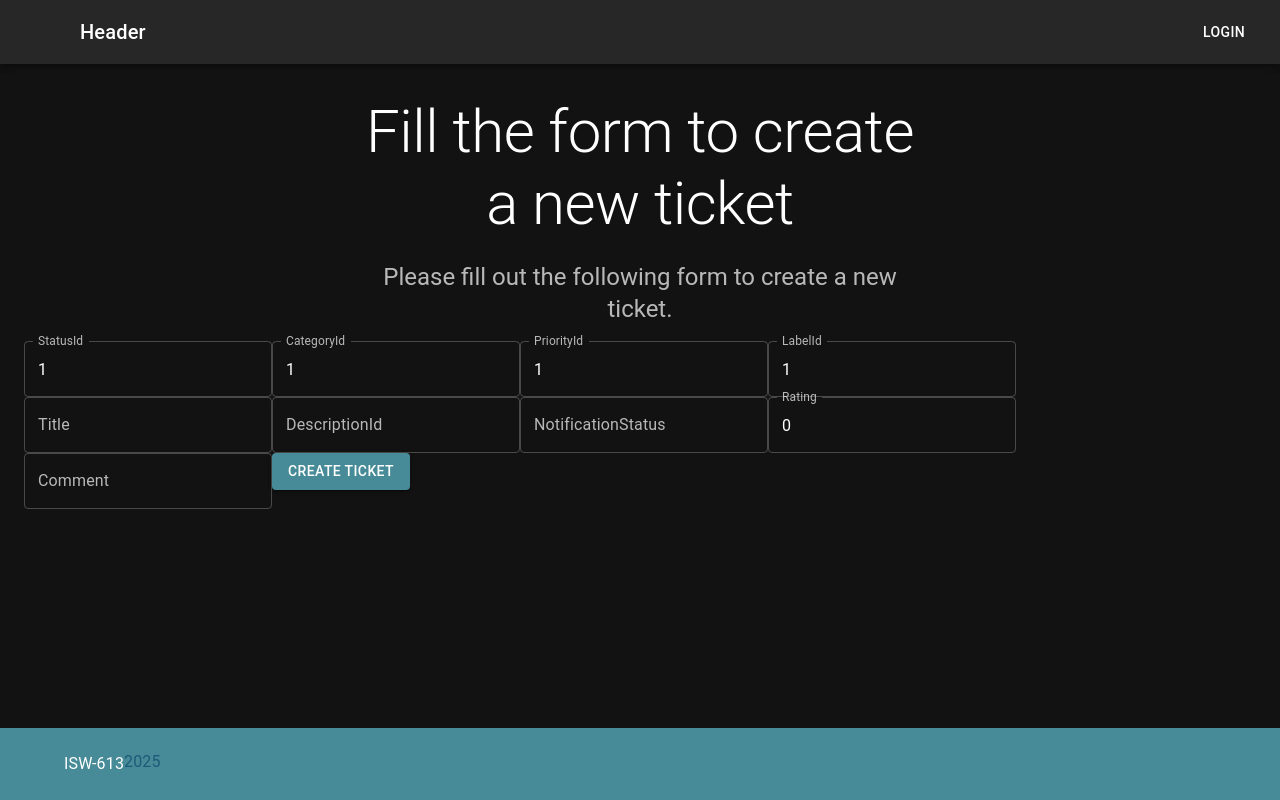
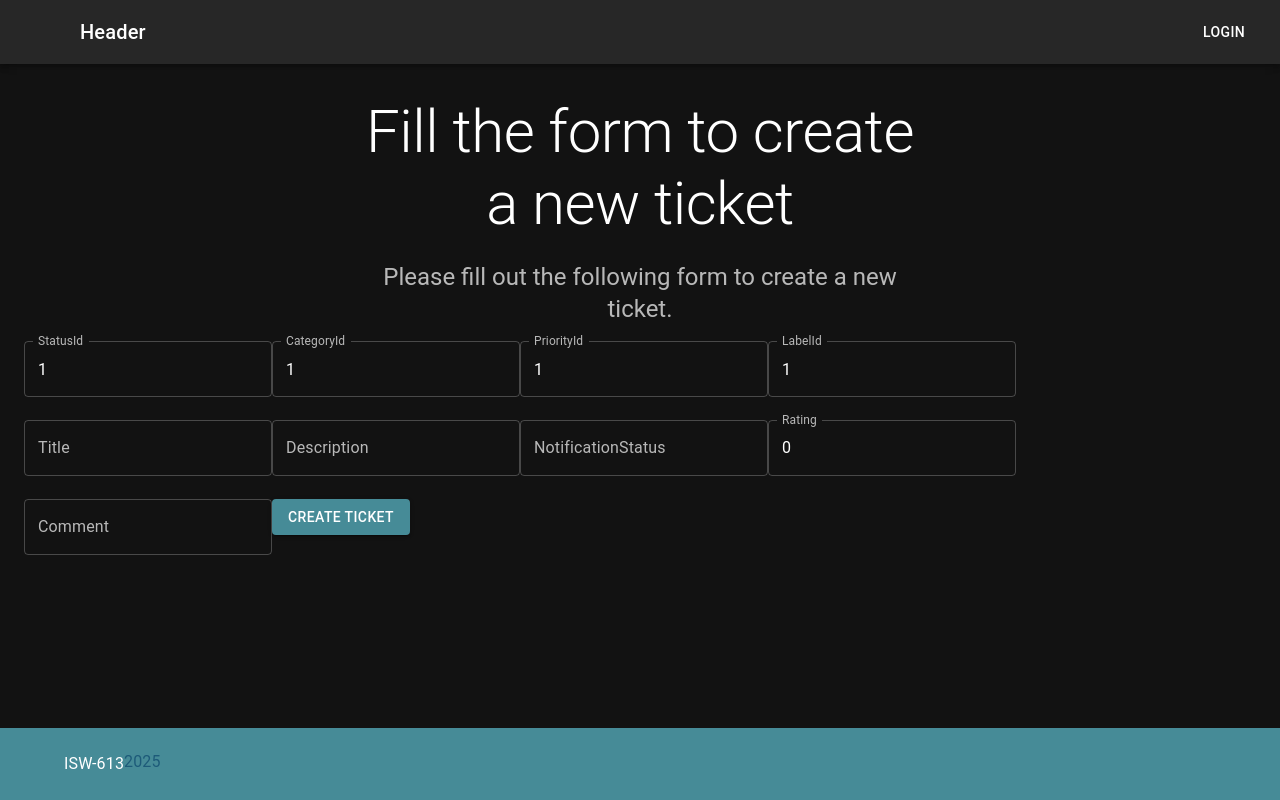
Before and after one commit to AndresBol/Netcom, a React (Vite) app in the folder client/: page /ticket/new in a window 1280 px wide. Built offline with nearby package versions, Linux system fonts and the light colour scheme; some icons are missing.

Commit message:
add yup validation and useForm hook

```diff
--- /dev/null
+++ b/client/src/services/ticket.js
@@ -0,0 +1,27 @@
+import axios from 'axios';
+const BASE_URL = "http://localhost:81/netcom/ticket";
+class TicketService {
+  getAll() {
+    return axios.get(BASE_URL);
+  }
+  getById(ticketId) {
+    return axios.get(BASE_URL + '/' + ticketId);
+  }
+  getByCategory(categoryId) {
+    return axios.get(BASE_URL + '/getAllTicketsByCategory/' + categoryId);
+  }
+  getByStatus(statusId) {
+    return axios.get(BASE_URL + '/getAllTicketsByStatus/' + statusId);
+  }
+  insert(ticket){
+    return axios.post(BASE_URL, ticket)
+  }
+  update(ticket){
+    return axios.put(BASE_URL, ticket)
+  }
+  delete(ticketId){
+    return axios.delete(BASE_URL + '/' + ticketId);
+  }
+}
+
+export default new TicketService();
--- /dev/null
+++ b/client/src/validations/ticket.js
@@ -0,0 +1,55 @@
+import * as yup from 'yup';
+import { yupResolver } from '@hookform/resolvers/yup';
+import { useForm } from 'react-hook-form';
+
+export const ticketSchema = yup.object({
+  status_id: yup
+        .number()
+        .typeError('Solo acepta números')
+        .required('El estado es requerido'),
+  category_id: yup
+        .number()
+        .typeError('Solo acepta números')
+        .required('La categoría es requerida'),
+  priority_id: yup
+        .number()
+        .typeError('Solo acepta números')
+        .required('La prioridad es requerida'),
+  label_id: yup
+        .number()
+        .typeError('Solo acepta números'),
+  title: yup
+        .string()
+        .required('El título es requerido')
+        .max(255, 'El título no puede exceder los 255 caracteres'),
+  description: yup
+        .string(),
+  notification_status: yup
+        .string()
+        .required('El estado de notificación es requerido')
+        .max(50, 'El estado de notificación no puede exceder los 50 caracteres'),
+  rating: yup
+        .number()
+        .typeError('Solo acepta números')
+        .required('La calificación es requerida')
+        .min(0, 'La calificación mínima es 0')
+        .max(5, 'La calificación máxima es 5'),
+  comment: yup
+        .string()
+        .max(500, 'El comentario no puede exceder los 500 caracteres'),
+});
+
+export const useTicketForm = () => useForm({
+  defaultValues: {
+    'status_id':1,
+    'category_id':1,
+    'priority_id':1,
+    'label_id':1,
+    'title':'',
+    'description':'',
+    'notification_status':'',
+    'rating':0,
+    'comment':'',
+  },
+  resolver: yupResolver(ticketSchema),
+});
--- a/client/src/views/ticket/new-ticket.jsx
+++ b/client/src/views/ticket/new-ticket.jsx
@@ -4,56 +4,36 @@ import TextField from "@mui/material/TextField";
 import Button from "@mui/material/Button";
 import CircularProgress from "@mui/material/CircularProgress";
 import { useState } from "react";
-import axios from "axios";
+import TicketService from "../../services/ticket";
+import { useTicketForm } from "../../validations/ticket";
+import { Controller } from "react-hook-form";
 import toast from "react-hot-toast";
 
-async function handleCreateTicket(ticket) {
-  await axios
-    .post("http://localhost:81/netcom/ticket", ticket)
+export function NewTicket() {
+  const [loading, setLoading] = useState(false);
+
+  const {
+    control,
+    handleSubmit,
+    formState: { errors },
+  } = useTicketForm();
+
+  const onError = (errors, e) => {
+    console.log(errors, e);
+    toast.error("Please fix the errors in the form.");
+  };
+
+  const onSubmit = async (DataForm) => {
+    setLoading(true);
+    try {
+      //Insert ticket on DB via API
+      await TicketService.insert(DataForm)
         .then((response) => {
-      // Handle successful response
           console.log("Ticket created:", response.data);
           toast.success("Ticket created!");
         })
         .catch((error) => {
-      // Handle errors
           console.error("Error creating ticket:", error);
-    });
-}
-
-export function NewTicket() {
-  const [ticket, setTicket] = useState({
-    status_id: 1,
-    category_id: 1,
-    priority_id: 1,
-    label_id: 1,
-    title: "",
-    description: "",
-    notification_status: "",
-    notified_on: new Date(),
-    created_on: new Date(),
-    rating: 0,
-    comment: "",
-  });
-
-  const [loading, setLoading] = useState(false);
-
-  const handleSubmit = async () => {
-    setLoading(true);
-    try {
-      await handleCreateTicket(ticket);
-      setTicket({
-        status_id: 1,
-        category_id: 1,
-        priority_id: 1,
-        label_id: 1,
-        title: "",
-        description: "",
-        notification_status: "",
-        notified_on: new Date(),
-        created_on: new Date(),
-        rating: 0,
-        comment: "",
         });
     } catch (error) {
       console.error("Error creating ticket:", error);
@@ -63,7 +43,7 @@ export function NewTicket() {
   };
 
   return (
-    <>
+    <form onSubmit={handleSubmit(onSubmit, onError)} noValidate>
       <Container sx={{ p: 2 }} maxWidth="sm">
         <Typography
           component="h1"
@@ -78,94 +58,146 @@ export function NewTicket() {
           Please fill out the following form to create a new ticket.
         </Typography>
       </Container>
+
+      <Controller
+        name="status_id"
+        control={control}
+        render={({ field }) => (
           <TextField
+            {...field}
             id="status_id"
             label="StatusId"
             variant="outlined"
-        value={ticket.status_id}
-        onChange={(event) => {
-          setTicket({ ...ticket, status_id: event.target.value });
-        }}
+            error={Boolean(errors.status_id)}
+            helperText={errors.status_id ? errors.status_id.message : " "}
           />
+        )}
+      />
+      <Controller
+        name="category_id"
+        control={control}
+        render={({ field }) => (
           <TextField
+            {...field}
             id="category_id"
             label="CategoryId"
             variant="outlined"
-        value={ticket.category_id}
-        onChange={(event) => {
-          setTicket({ ...ticket, category_id: event.target.value });
-        }}
+            error={Boolean(errors.category_id)}
+            helperText={errors.category_id ? errors.category_id.message : " "}
           />
+        )}
+      />
+      <Controller
+        name="priority_id"
+        control={control}
+        render={({ field }) => (
           <TextField
+            {...field}
             id="priority_id"
             label="PriorityId"
             variant="outlined"
-        value={ticket.priority_id}
-        onChange={(event) => {
-          setTicket({ ...ticket, priority_id: event.target.value });
-        }}
+            error={Boolean(errors.priority_id)}
+            helperText={errors.priority_id ? errors.priority_id.message : " "}
           />
+        )}
+      />
+
+      <Controller
+        name="label_id"
+        control={control}
+        render={({ field }) => (
           <TextField
+            {...field}
             id="label_id"
             label="LabelId"
             variant="outlined"
-        value={ticket.label_id}
-        onChange={(event) => {
-          setTicket({ ...ticket, label_id: event.target.value });
-        }}
+            error={Boolean(errors.label_id)}
+            helperText={errors.label_id ? errors.label_id.message : " "}
           />
+        )}
+      />
+
+      <Controller
+        name="title"
+        control={control}
+        render={({ field }) => (
           <TextField
+            {...field}
             id="title"
             label="Title"
             variant="outlined"
-        value={ticket.title}
-        onChange={(event) => {
-          setTicket({ ...ticket, title: event.target.value });
-        }}
+            error={Boolean(errors.title)}
+            helperText={errors.title ? errors.title.message : " "}
           />
+        )}
+      />
+      <Controller
+        name="description"
+        control={control}
+        render={({ field }) => (
           <TextField
-        id="description_id"
-        label="DescriptionId"
+            {...field}
+            id="description"
+            label="Description"
             variant="outlined"
-        value={ticket.description}
-        onChange={(event) => {
-          setTicket({ ...ticket, description: event.target.value });
-        }}
+            error={Boolean(errors.description)}
+            helperText={errors.description ? errors.description.message : " "}
           />
+        )}
+      />
+      <Controller
+        name="notification_status"
+        control={control}
+        render={({ field }) => (
           <TextField
+            {...field}
             id="notification_status"
             label="NotificationStatus"
             variant="outlined"
-        value={ticket.notification_status}
-        onChange={(event) => {
-          setTicket({ ...ticket, notification_status: event.target.value });
-        }}
+            error={Boolean(errors.notification_status)}
+            helperText={
+              errors.notification_status
+                ? errors.notification_status.message
+                : " "
+            }
           />
+        )}
+      />
+      <Controller
+        name="rating"
+        control={control}
+        render={({ field }) => (
           <TextField
+            {...field}
             id="rating"
             label="Rating"
             variant="outlined"
-        value={ticket.rating}
-        onChange={(event) => {
-          setTicket({ ...ticket, rating: event.target.value });
-        }}
+            error={Boolean(errors.rating)}
+            helperText={errors.rating ? errors.rating.message : " "}
           />
+        )}
+      />
+      <Controller
+        name="comment"
+        control={control}
+        render={({ field }) => (
           <TextField
+            {...field}
             id="comment"
             label="Comment"
             variant="outlined"
-        value={ticket.comment}
-        onChange={(event) => {
-          setTicket({ ...ticket, comment: event.target.value });
-        }}
+            error={Boolean(errors.comment)}
+            helperText={errors.comment ? errors.comment.message : " "}
           />
-      <Button variant="contained" onClick={handleSubmit}>
+        )}
+      />
+      <Button type="submit" variant="contained">
         {loading ? (
           <CircularProgress color="white" size={25} />
         ) : (
           "Create Ticket"
         )}
       </Button>
-    </>
+    </form>
   );
 }
```
Also changed, not shown: 1 other file (tests, documents, lock files or other folders). Lines whose indentation alone changed are shown as unchanged.
